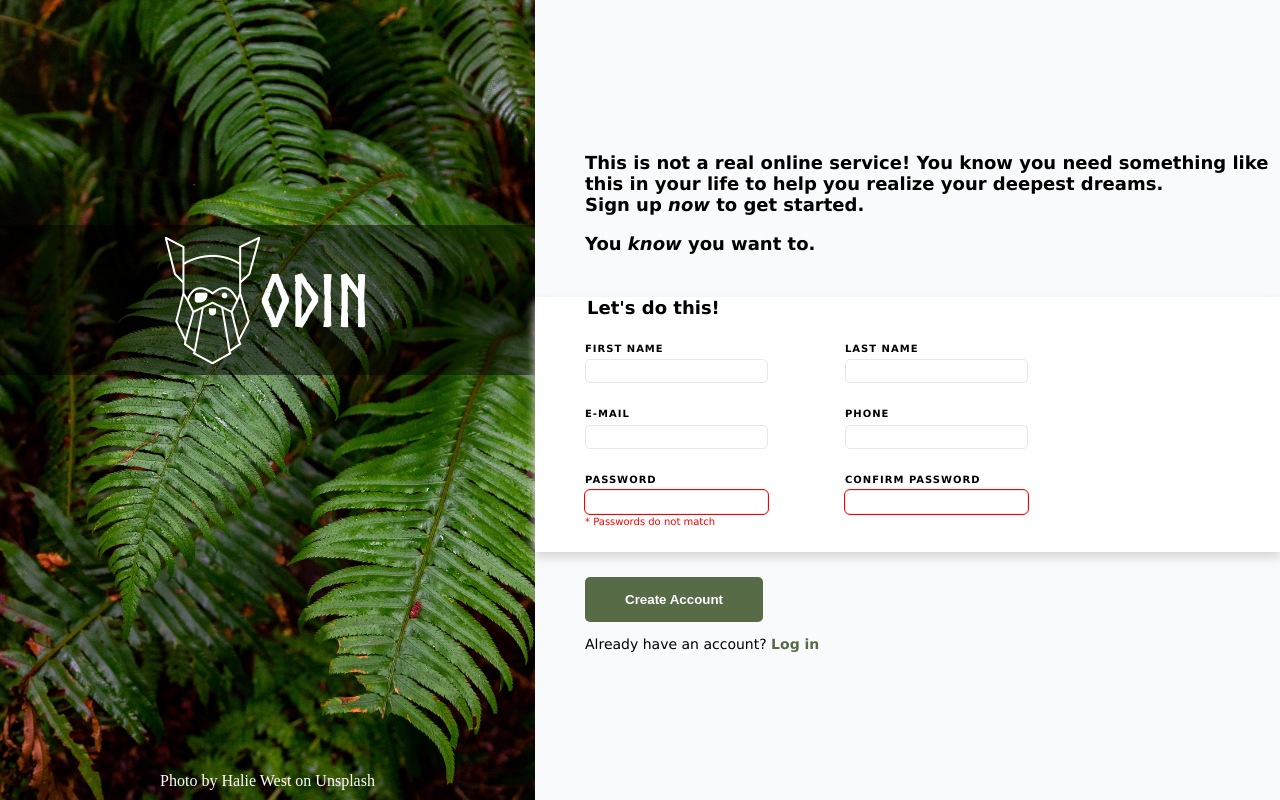
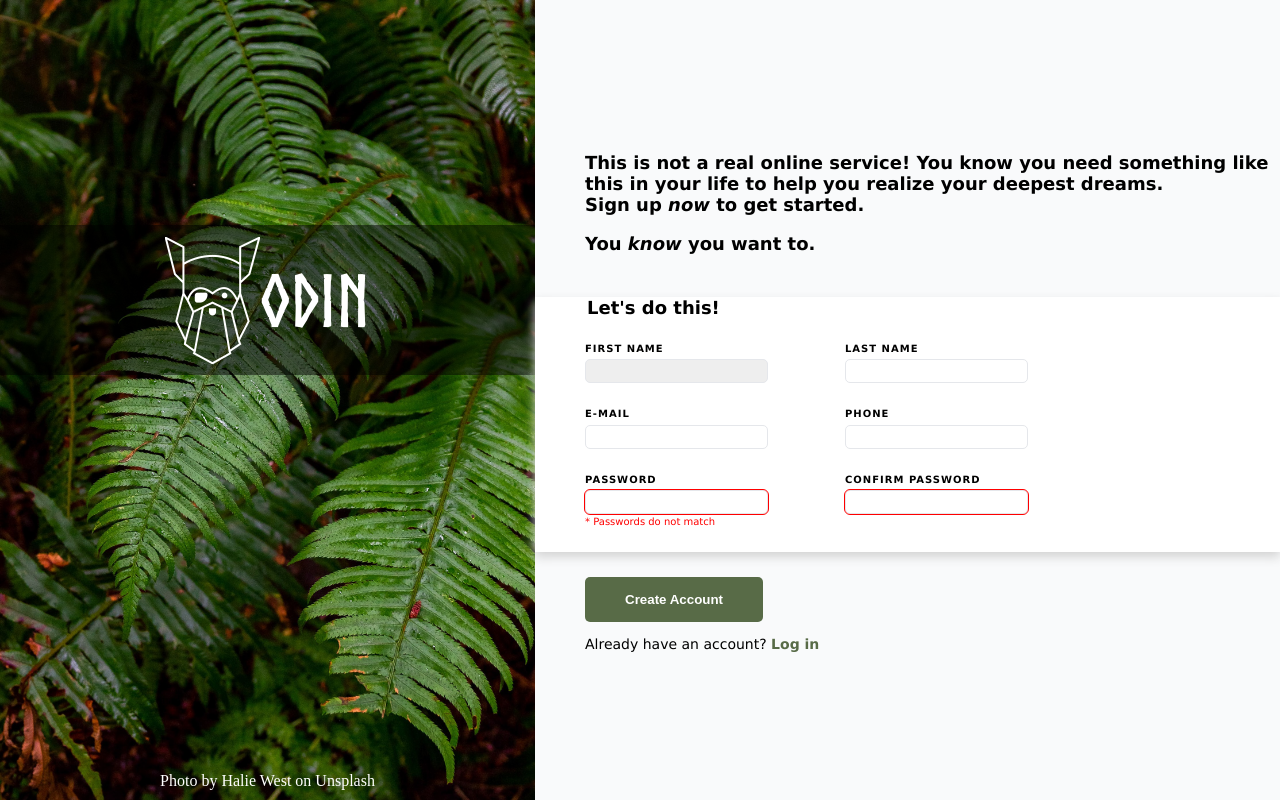
Before and after one commit to andyglover/odin-project-signup-form, a plain HTML site: page index.html in a window 1280 px wide. In both pictures the pointer is over the input "FIRST NAME". Drawn offline with Linux system fonts and the light colour scheme.

Commit message:
Add input field hover effect

```diff
--- a/css/style.css
+++ b/css/style.css
@@ -136,6 +136,11 @@ input {
 input:focus {
     outline: 1px solid #1d4ed8;
 }
+
+input:hover {
+    background-color: #eee;
+}
+
 .error {
     outline: 1px solid red;
 }
```
